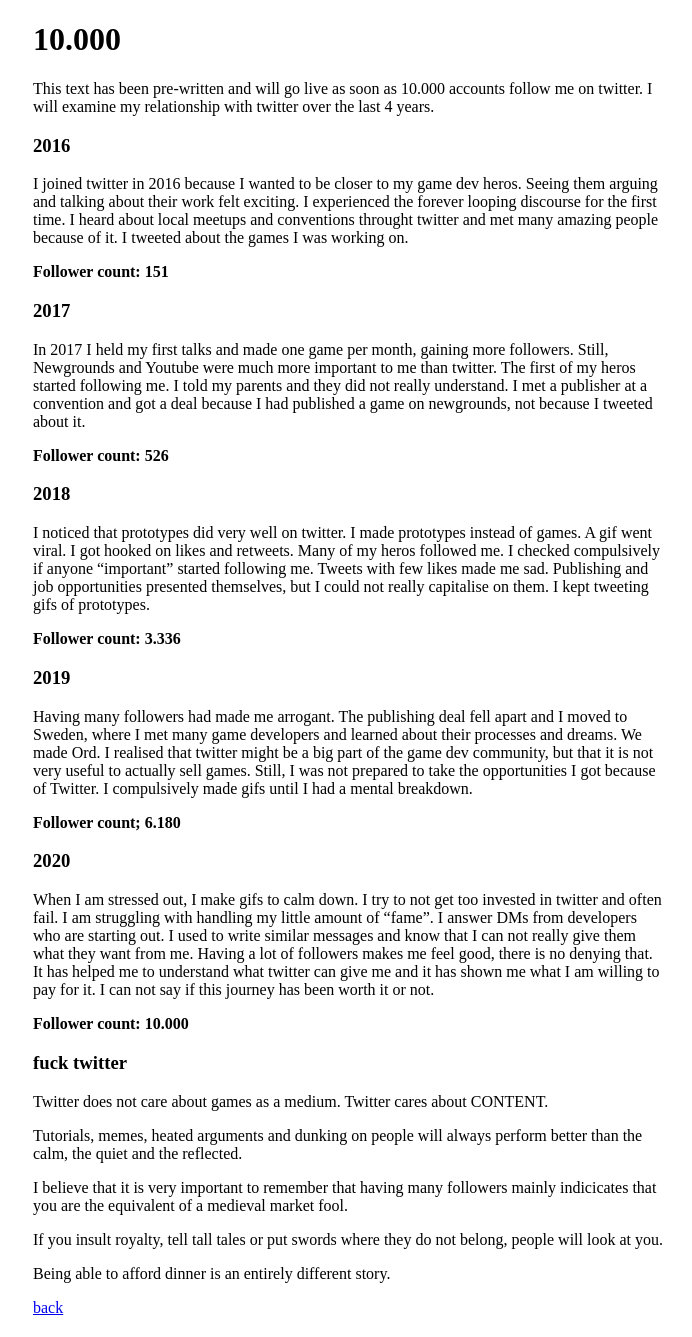
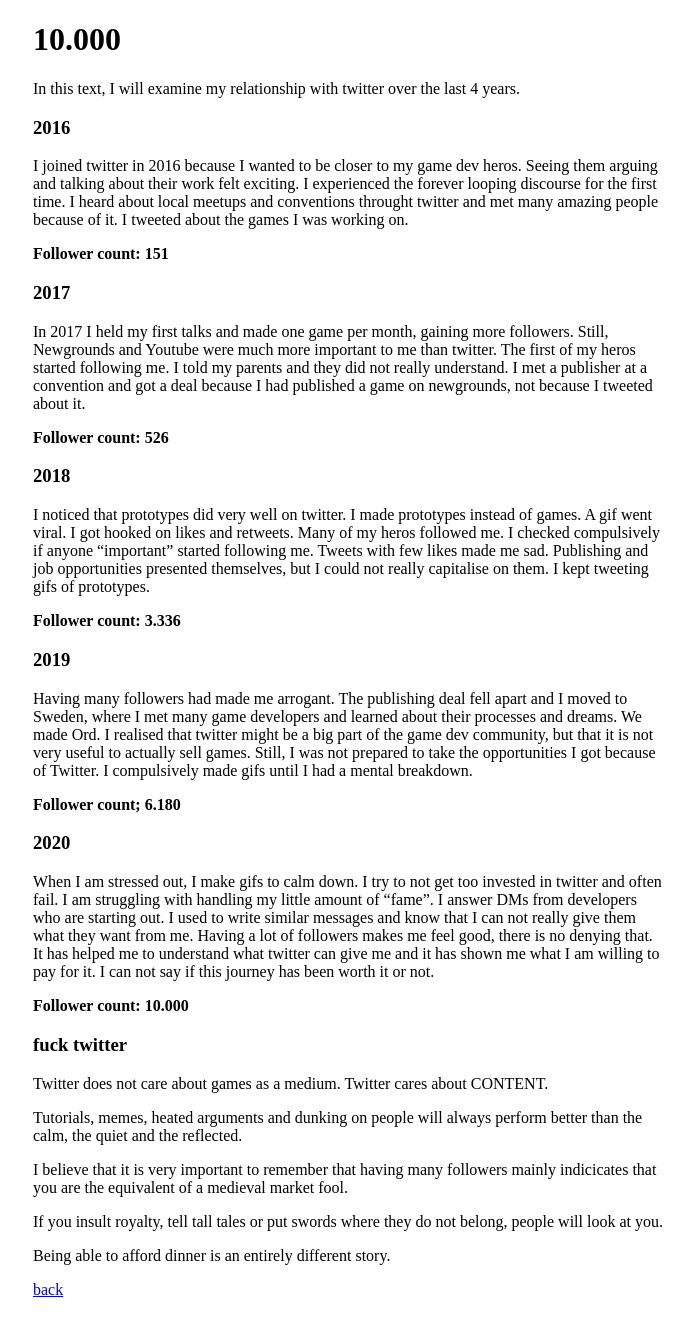
Before and after one commit to stuffedwombat/stuffedwombat.github.io, a Jekyll site: the page built from 10000.md, in a window 1280 px wide. Shown: the whole page, without its empty margins (291-983 px from the left). Built offline with Jekyll 4.4.1, drawn with Linux system fonts in a browser that asks for light colours; our own code applies the rules of GitHub Pages for plain Markdown files; comment, search, counter and statistics services are not loaded.

Commit message:
Update 10000.md

```diff
--- a/10000.md
+++ b/10000.md
@@ -1,6 +1,6 @@
 <h1>10.000</h1>
 
-This text has been pre-written and will go live as soon as 10.000 accounts follow me on twitter. I will examine my relationship with twitter over the last 4 years.
+In this text, I will examine my relationship with twitter over the last 4 years.
 
 <h3>2016</h3>
 
```
